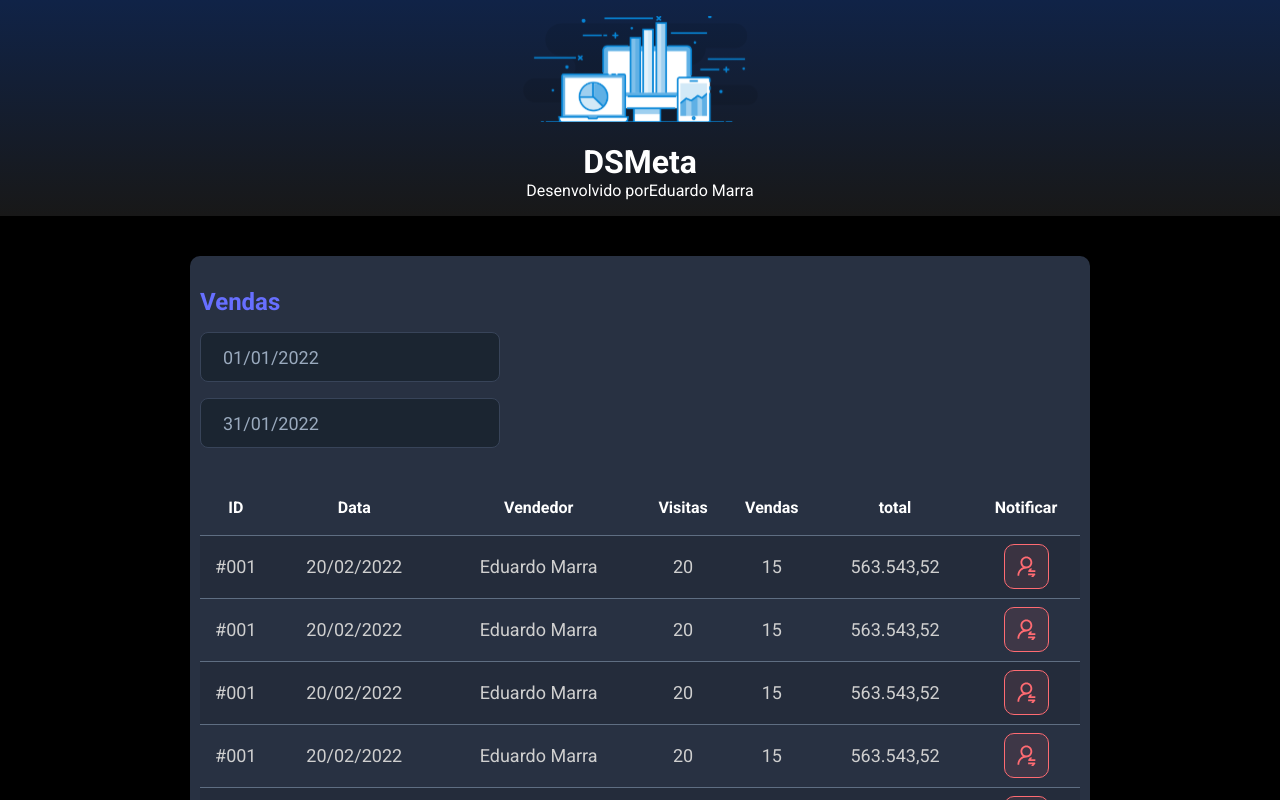
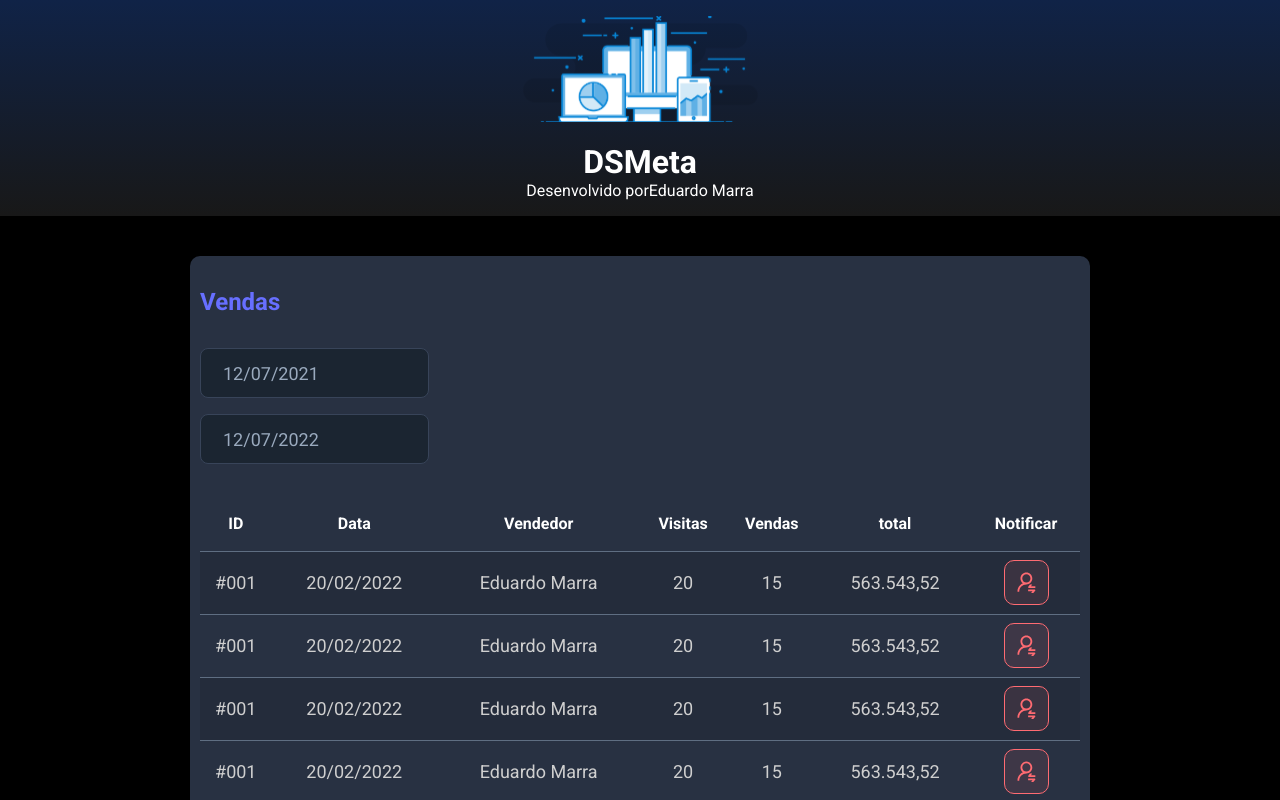
Before and after one commit to Eduardomarra/dsmeta, a React (Vite) app in the folder frontend/: page / in a window 1280 px wide. Shown: the top 800 px of the page. Built offline with nearby package versions, Linux system fonts and the light colour scheme.

Commit message:
added Datepicker salesCard component

```diff
--- a/frontend/index.html
+++ b/frontend/index.html
@@ -1,8 +1,7 @@
 <!DOCTYPE html>
-<html lang="en">
+<html lang="pt-BR">
   <head>
     <meta charset="UTF-8" />
-    <link rel="icon" type="image/svg+xml" href="/src/favicon.svg" />
     <meta name="viewport" content="width=device-width, initial-scale=1.0" />
     <title>Vite App</title>
   </head>
--- a/frontend/package.json
+++ b/frontend/package.json
@@ -8,7 +8,9 @@
     "preview": "vite preview"
   },
   "dependencies": {
+    "@types/react-datepicker": "4.4.2",
     "react": "^18.0.0",
+    "react-datepicker": "4.8.0",
     "react-dom": "^18.0.0"
   },
   "devDependencies": {
--- a/frontend/src/components/SalesCard/index.tsx
+++ b/frontend/src/components/SalesCard/index.tsx
@@ -1,17 +1,37 @@
+import { useState } from "react";
+import DatePicker from "react-datepicker";
+import "react-datepicker/dist/react-datepicker.css";
+
 import { NotificationButton } from "../NotificationButton";
 import "./styles.css";
 
 export function SalesCard() {
+    const min = new Date(new Date().setDate(new Date().getDate() - 365));
+
+    const [minDate, setMinDate] = useState(min);
+    const [maxDate, setMaxDate] = useState(new Date());
+
+
   return (
     <>
       <div className="card">
         <h2>Vendas</h2>
         <div className="input-form">
           <div>
-                            <input type="text" name="" id="" placeholder="01/01/2022"/>
+            <DatePicker
+              selected={minDate}
+              onChange={(date: Date) => setMinDate(date)}
+              className="dsmeta-form-control"
+              dateFormat="dd/MM/yyyy"
+            />
           </div>
           <div>
-                            <input type="text" name="" id="" placeholder="31/01/2022"/>
+            <DatePicker
+              selected={maxDate}
+              onChange={(date: Date) => setMaxDate(date)}
+              className="dsmeta-form-control"
+              dateFormat="dd/MM/yyyy"
+            />
           </div>
         </div>
         <div>
@@ -121,5 +141,5 @@
         </div>
       </div>
     </>
-    )
+  );
 }
```
Also changed, not shown: 1 other file (tests, documents, lock files or other folders). Lines whose indentation alone changed are shown as unchanged.
